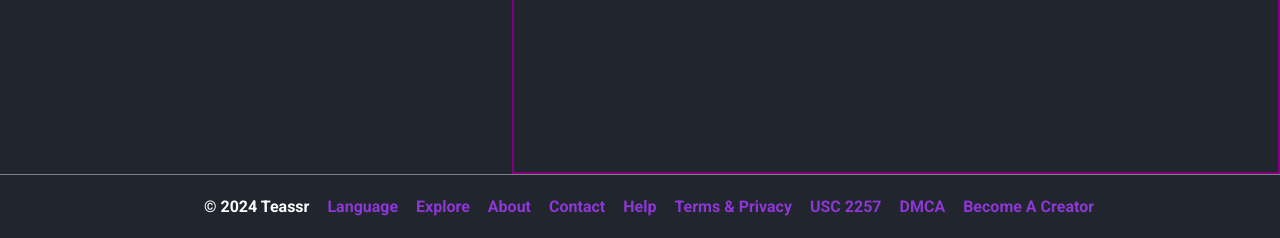
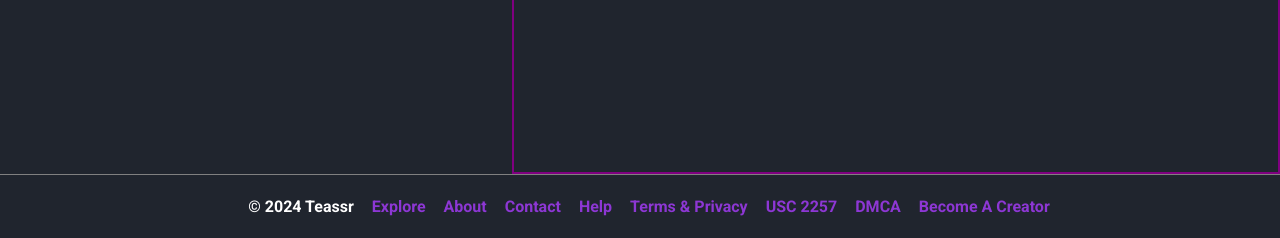
Before and after one commit to senup1/Teassr, a PHP site: page /index.php in a window 1280 px wide. Shown: the part 562-800 px from the top of the page. Run offline with PHP 8.4, Linux system fonts and the light colour scheme; data that the repository does not hold is empty.

Commit message:
removed language option from footer

```diff
--- a/assets/inc/footer.php
+++ b/assets/inc/footer.php
@@ -2,9 +2,6 @@
 			<div class="container">
 				<div class="footerItem">
 					<p>&copy; 2024 Teassr</p>
-				</div>
-				<div class="footerItem">
-					<a href="#">Language</a>
 				</div>
 				<div class="footerItem">
 					<a href="#">Explore</a>
```
